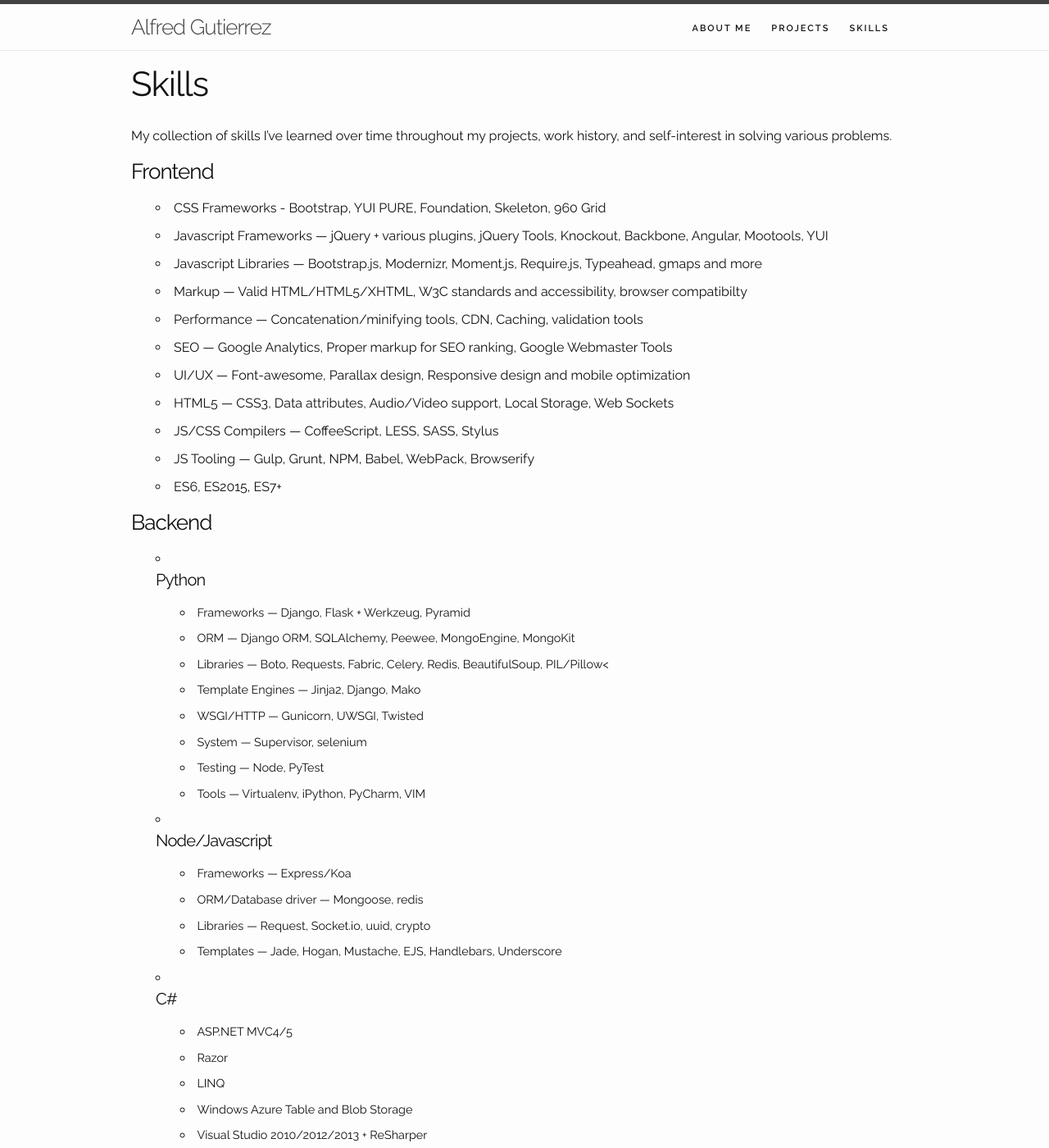
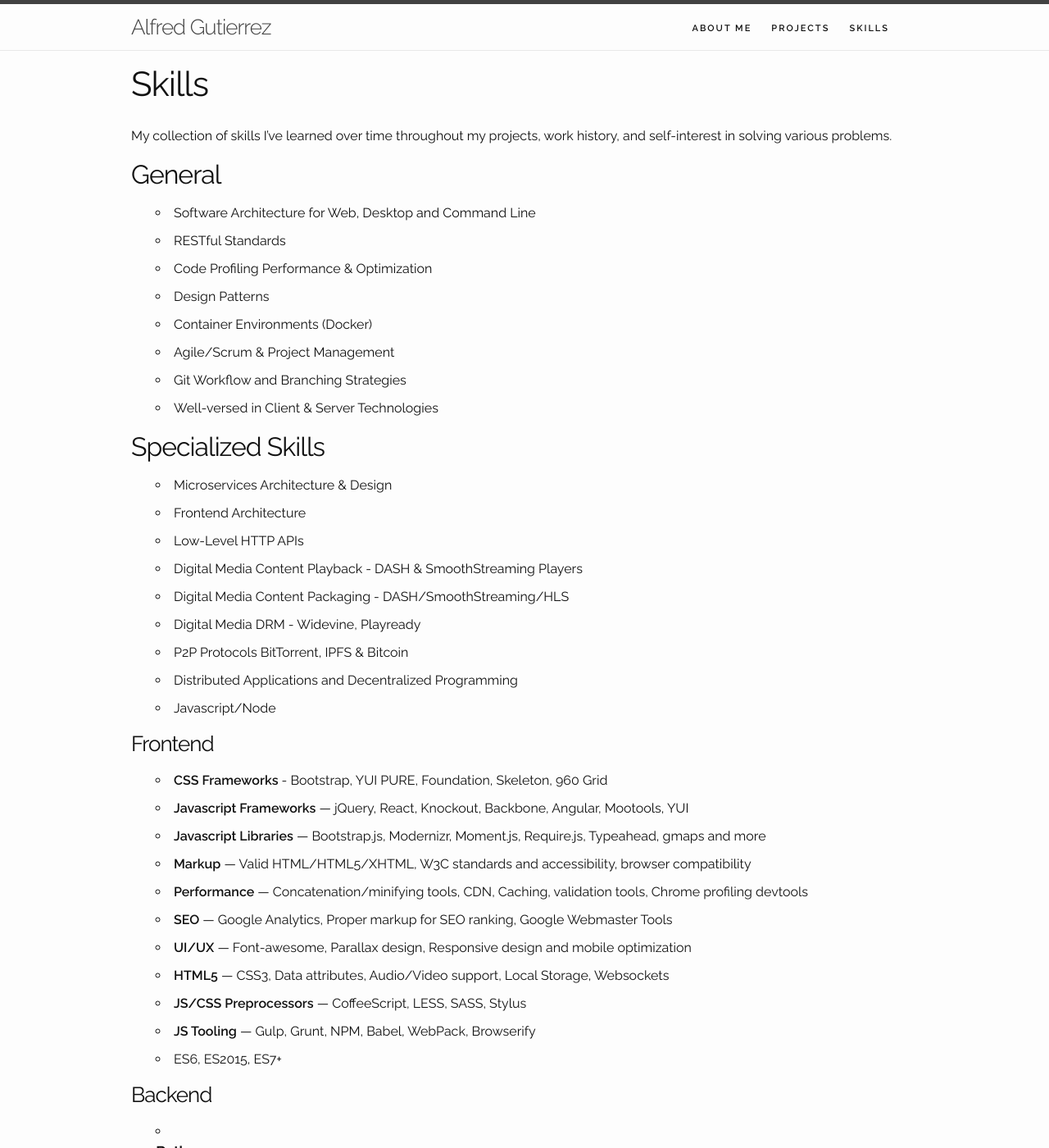
Before and after one commit to alfg/alfg.github.io, a Jekyll site: the page built from skills.md, in a window 1280 px wide and 1400 px high. Shown: the whole window at 82% size. Built offline with Jekyll 4.4.1, drawn with Linux system fonts in a browser that asks for light colours; some of the changed text lies outside the part shown.

Commit message:
Update intro/projects/skills.

```diff
--- a/_config.yml
+++ b/_config.yml
@@ -17,3 +17,6 @@
 
 # Build settings
 markdown: kramdown
+
+gems:
+    - jekyll-feed
--- a/skills.md
+++ b/skills.md
@@ -7,45 +7,69 @@
 My collection of skills I've learned over time throughout my projects, work history, and self-interest in
 solving various problems.
 
+## General
+* Software Architecture for Web, Desktop and Command Line
+* RESTful Standards
+* Code Profiling Performance & Optimization
+* Design Patterns
+* Container Environments (Docker)
+* Agile/Scrum & Project Management
+* Git Workflow and Branching Strategies
+* Well-versed in Client & Server Technologies
+
+## Specialized Skills
+* Microservices Architecture & Design
+* Frontend Architecture
+* Low-Level HTTP APIs
+* Digital Media Content Playback - DASH & SmoothStreaming Players
+* Digital Media Content Packaging - DASH/SmoothStreaming/HLS
+* Digital Media DRM - Widevine, Playready
+* P2P Protocols BitTorrent, IPFS & Bitcoin
+* Distributed Applications and Decentralized Programming
+* Javascript/Node
+
 ### Frontend
-* CSS Frameworks - Bootstrap, YUI PURE, Foundation, Skeleton, 960 Grid
-* Javascript Frameworks &mdash; jQuery + various plugins, jQuery Tools, Knockout, Backbone, Angular, Mootools, YUI
-* Javascript Libraries &mdash; Bootstrap.js, Modernizr, Moment.js, Require.js, Typeahead, gmaps and more
-* Markup &mdash; Valid HTML/HTML5/XHTML, W3C standards and accessibility, browser compatibilty
-* Performance &mdash; Concatenation/minifying tools, CDN, Caching, validation tools
-* SEO &mdash; Google Analytics, Proper markup for SEO ranking, Google Webmaster Tools
-* UI/UX &mdash; Font-awesome, Parallax design, Responsive design and mobile optimization
-* HTML5 &mdash; CSS3, Data attributes, Audio/Video support, Local Storage, Web Sockets
-* JS/CSS Compilers &mdash; CoffeeScript, LESS, SASS, Stylus
-* JS Tooling &mdash; Gulp, Grunt, NPM, Babel, WebPack, Browserify
+* **CSS Frameworks** - Bootstrap, YUI PURE, Foundation, Skeleton, 960 Grid
+* **Javascript Frameworks** &mdash; jQuery, React, Knockout, Backbone, Angular, Mootools, YUI
+* **Javascript Libraries** &mdash; Bootstrap.js, Modernizr, Moment.js, Require.js, Typeahead, gmaps and more
+* **Markup** &mdash; Valid HTML/HTML5/XHTML, W3C standards and accessibility, browser compatibility
+* **Performance** &mdash; Concatenation/minifying tools, CDN, Caching, validation tools, Chrome profiling devtools
+* **SEO** &mdash; Google Analytics, Proper markup for SEO ranking, Google Webmaster Tools
+* **UI/UX** &mdash; Font-awesome, Parallax design, Responsive design and mobile optimization
+* **HTML5** &mdash; CSS3, Data attributes, Audio/Video support, Local Storage, Websockets
+* **JS/CSS Preprocessors** &mdash; CoffeeScript, LESS, SASS, Stylus
+* **JS Tooling** &mdash; Gulp, Grunt, NPM, Babel, WebPack, Browserify
 * ES6, ES2015, ES7+
 
 ### Backend
-* #### Python
-    * Frameworks &mdash; Django, Flask + Werkzeug, Pyramid
-    * ORM &mdash; Django ORM, SQLAlchemy, Peewee, MongoEngine, MongoKit
-    * Libraries &mdash; Boto, Requests, Fabric, Celery, Redis, BeautifulSoup, PIL/Pillow<
-    * Template Engines &mdash; Jinja2, Django, Mako
-    * WSGI/HTTP &mdash; Gunicorn, UWSGI, Twisted
-    * System &mdash; Supervisor, selenium
-    * Testing &mdash; Node, PyTest
-    * Tools &mdash; Virtualenv, iPython, PyCharm, VIM
-* #### Node/Javascript
-    * Frameworks &mdash; Express/Koa
-    * ORM/Database driver &mdash; Mongoose, redis
-    * Libraries &mdash; Request, Socket.io, uuid, crypto
-    * Templates &mdash; Jade, Hogan, Mustache, EJS, Handlebars, Underscore
-* #### C#
+* #### **Python**
+    * **Frameworks** &mdash; Django, Flask
+    * **ORM** &mdash; Django ORM, SQLAlchemy, Peewee, MongoEngine, MongoKit
+    * **Libraries** &mdash; Boto, Requests, Fabric, Celery, Redis, BeautifulSoup, PIL/Pillow
+    * **Template Engines** &mdash; Jinja2, Django, Mako
+    * **WSGI/HTTP** &mdash; Gunicorn, UWSGI, Twisted
+    * **System** &mdash; Supervisor, Selenium
+    * **Testing** &mdash; Nose, PyTest
+    * **Tools** &mdash; Virtualenv, iPython, PyCharm, pyenv
+* #### **Go**
+    * **HTTP** &mdash; Echo, Gin, Martini, Gorilla
+    * **Tools** &mdash; gvm, vim-go, godep, gocode, godoc
+* #### **Node**
+    * **Frameworks** &mdash; Express/Koa
+    * **ORM/Database driver** &mdash; Mongoose, redis
+    * **Libraries** &mdash; Request, Socket.io, uuid, crypto
+    * **Templates** &mdash; Jade, Hogan, Mustache, EJS, Handlebars, Underscore
+    * **ECMA** &mdash; ES5, ES6, ES2016, ESNEXT
+* #### **C#**
     * ASP.NET MVC4/5
     * Razor
     * LINQ
     * Windows Azure Table and Blob Storage
     * Visual Studio 2010/2012/2013 + ReSharper
 
-#### Database
+#### **Database**
 * SQLite
 * PostgreSQL
-* MSSQL
 * MySQL/MariaDB
 * MongoDB
 * Redis
@@ -54,12 +78,16 @@
 * AWS RDS
 * AWS DynamoDB
 
-#### System Administration (Linux)
+#### **DevOps**
+* Docker
+* AWS CLI
+
+#### **System Administration (Linux)**
 * General operations, maintenance, user and permissions management
 * IPTables
-* Nginx/Apache<
+* Nginx/Apache
 * Package Manager/Compiling
-* OpenVPN<
+* OpenVPN
 * Ruby/Python/Node/Java + LAMP App Deployment
 * Supervisord/Forever/Systemd/init.d
 * Bash/Shell scripting
@@ -67,7 +95,7 @@
 * Curl/wget
 * SSH/SFTP/FTP
 
-#### Hosted Platforms
+#### **Hosted Platforms**
 * Windows Azure - Table and Blob Storage
 * Amazon Web Services - S3, EC2, SES, RDS, ElasticCache, ECS
 * Firebase
@@ -76,7 +104,7 @@
 * Facebook and Dropbox API
 * Github
 
-#### Software/Tools
+#### **Software/Tools**
 * Visual Studio 2008/2010/2013
 * Azure Management Studio
 * LINQPad
@@ -86,7 +114,7 @@
 * Selenium
 * Git/SVN versioning
 
-#### OS
+#### **OS**
 * Windows XP/Vista/7/8/10/Server
 * OSX/Darwin
 * Linux/Unix
```
Also changed, not shown: index.md (+4 -3 lines), index2.html (deleted, +0 -43 lines), projects.md (+21 -11 lines), skeleton.html (deleted, +0 -46 lines), test.html (deleted, +0 -21 lines).
